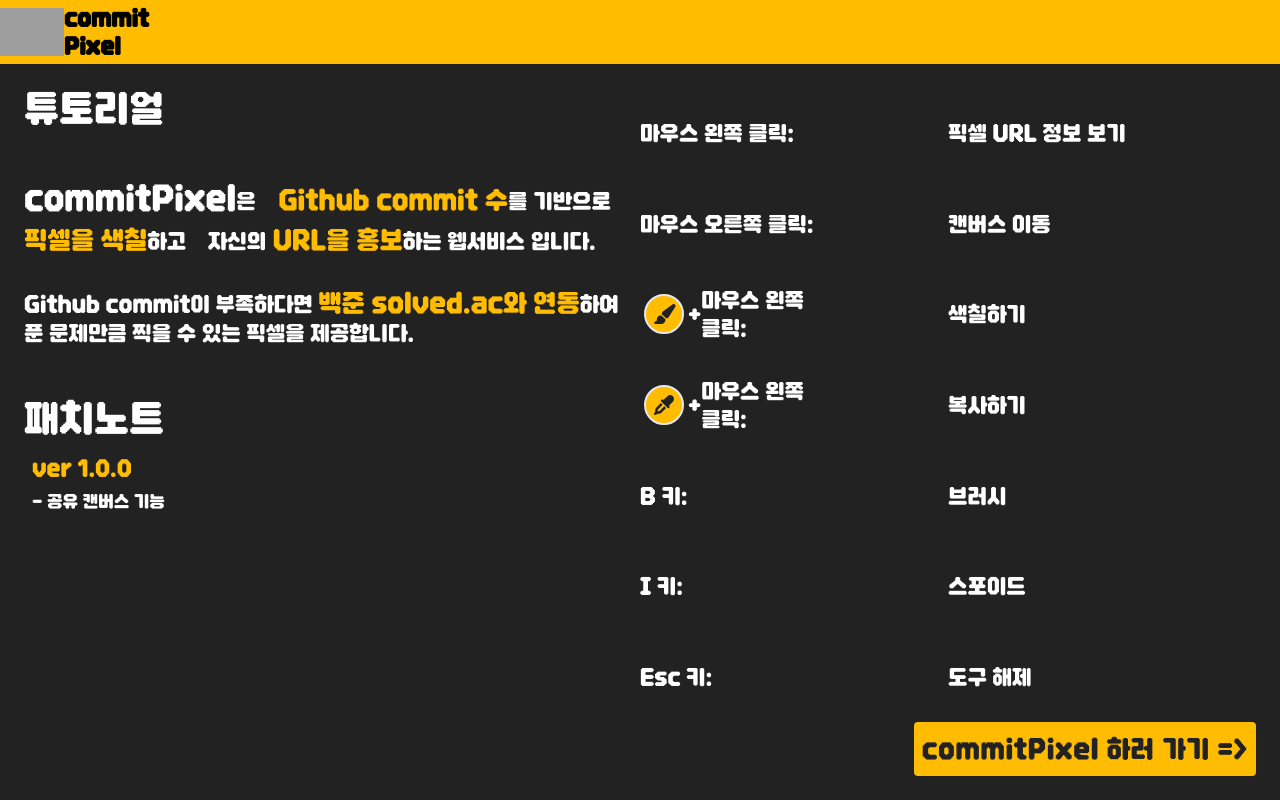
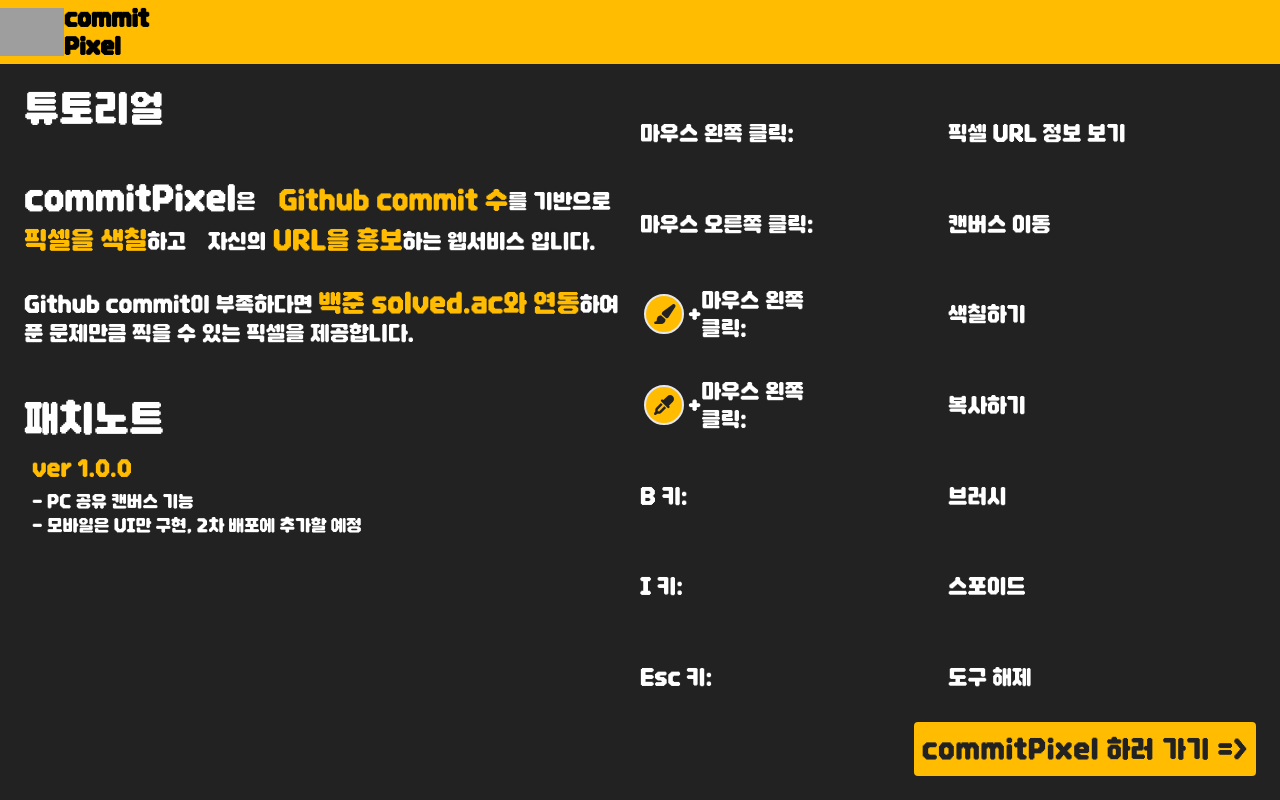
Before and after one commit to commitPIXEL/commitpixel, a Next.js app in the folder frontend/: page /tutorials in a window 1280 px wide. Built offline with nearby package versions, Linux system fonts and the light colour scheme; grey boxes are pictures that could not be loaded.

Commit message:
Update patchNote.tsx

```diff
--- a/frontend/src/app/tutorials/patchNote.tsx
+++ b/frontend/src/app/tutorials/patchNote.tsx
@@ -6,7 +6,8 @@
         <div>
           <div className="text-mainColor text-xl">ver 1.0.0</div>
           <div className="mt-2 flex flex-col">
-            <div>- 공유 캔버스 기능</div>
+            <div>- PC 공유 캔버스 기능</div>
+            <div>- 모바일은 UI만 구현, 2차 배포에 추가할 예정</div>
           </div>
         </div>
       </div>
```
